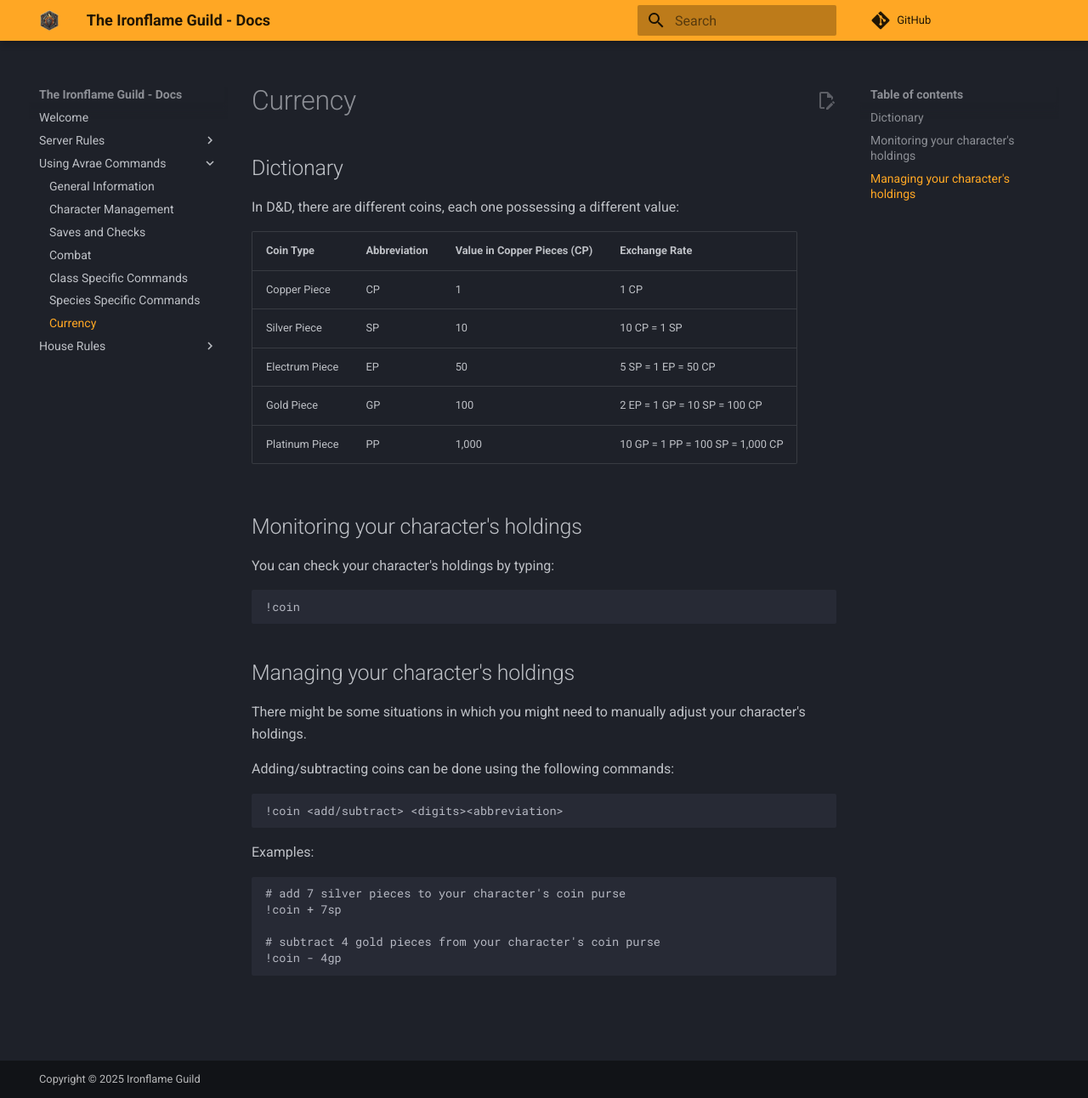
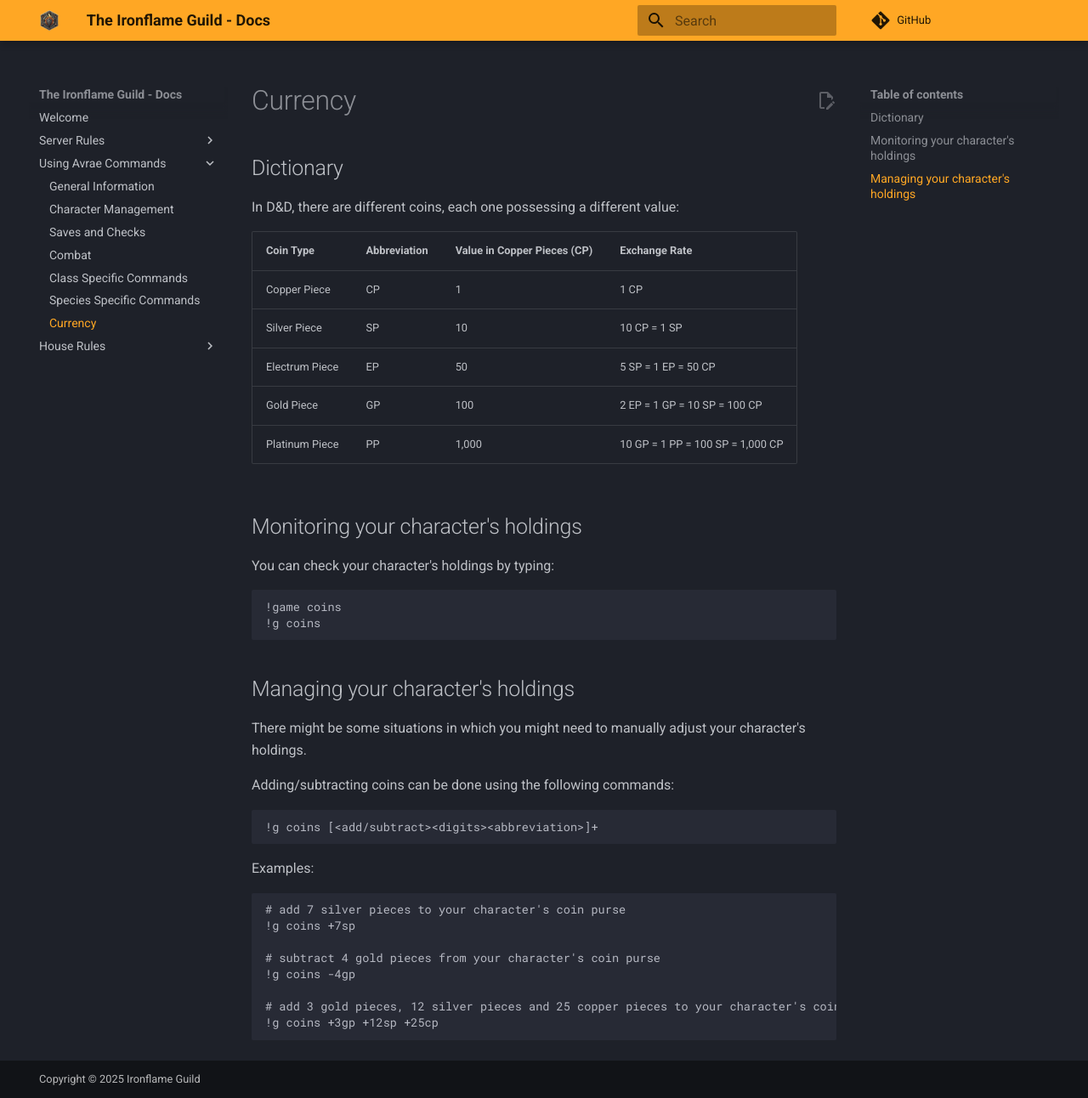
Before and after one commit to adamhstewart/doip-docs, an MkDocs documentation site: the page built from docs/currency.md, in a window 1280 px wide and 1292 px high. Shown: the whole window at 85% size. Built offline with MkDocs 1.6.1 and Material for MkDocs 9.7.7, drawn with Linux system fonts in a browser that asks for light colours; comment, search, counter and statistics services are not loaded.

Commit message:
(fix) currency (#2)

````diff
--- a/docs/currency.md
+++ b/docs/currency.md
@@ -14,7 +14,8 @@ In D&D, there are different coins, each one possessing a different value:
 ## Monitoring your character's holdings
 You can check your character's holdings by typing:
 ```sh
-!coin
+!game coins
+!g coins
 ```
 
 ## Managing your character's holdings
@@ -23,15 +24,18 @@ There might be some situations in which you might need to manually adjust your c
 Adding/subtracting coins can be done using the following commands:
 
 ```sh
-!coin <add/subtract> <digits><abbreviation>
+!g coins [<add/subtract><digits><abbreviation>]+
 ```
 
 Examples:
 
 ```sh
 # add 7 silver pieces to your character's coin purse
-!coin + 7sp
+!g coins +7sp
 
 # subtract 4 gold pieces from your character's coin purse
-!coin - 4gp
+!g coins -4gp
+
+# add 3 gold pieces, 12 silver pieces and 25 copper pieces to your character's coin purse
+!g coins +3gp +12sp +25cp
 ```
````
